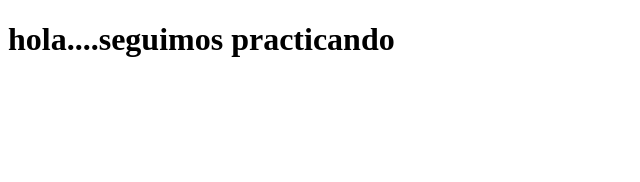
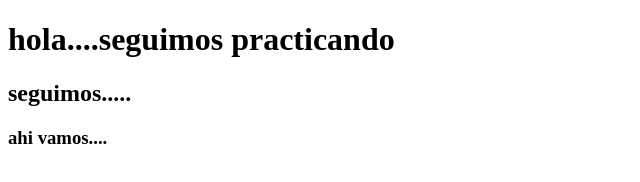
Before and after one commit to J738/Proyecto-1-, a plain HTML site: page index.html in a window 1280 px wide. Shown: the whole page, without its empty margins (0-640 px from the left). Drawn offline with Linux system fonts and the light colour scheme.

Commit message:
agregamos cambios h1 y h2

```diff
--- a/index.html
+++ b/index.html
@@ -7,5 +7,7 @@
 </head>
 <body>
     <h1>hola....seguimos practicando</h1>
+    <h2>seguimos.....</h2>
+    <h3> ahi vamos....</h3>
 </body>
 </html>
```
